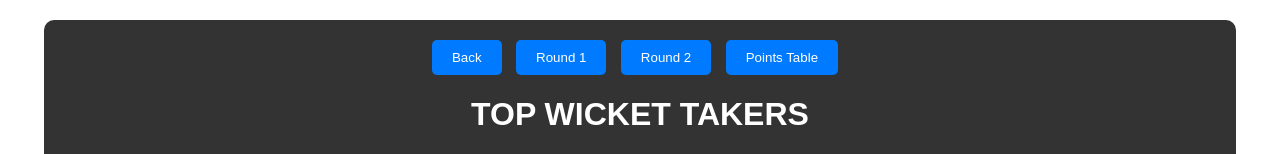
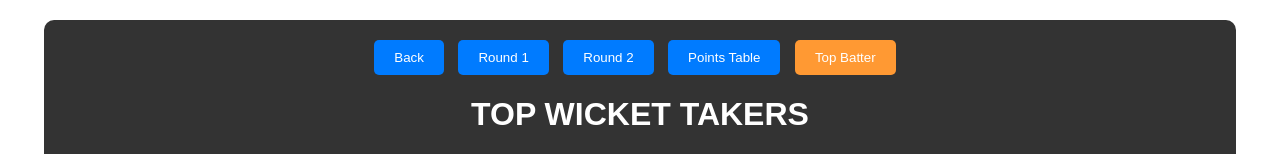
Before and after one commit to TalalHShah/esl-season3, a plain HTML site: page topbowler.html in a window 1280 px wide. Shown: the top 154 px of the page. Drawn offline with Linux system fonts and the light colour scheme.

Commit message:
Update topbowler.html

```diff
--- a/topbowler.html
+++ b/topbowler.html
@@ -67,6 +67,7 @@
             <button onclick="location.href='round1.html'">Round 1</button>
             <button onclick="location.href='round2.html'">Round 2</button>
             <button onclick="location.href='points_table.html'">Points Table</button>
+            <a href="topbatter.html"><button class="btn" style="background-color: #ff9933;">Top Batter</button></a>
         </div>
         <h1 style="text-align: center;">TOP WICKET TAKERS</h1>
 
```
